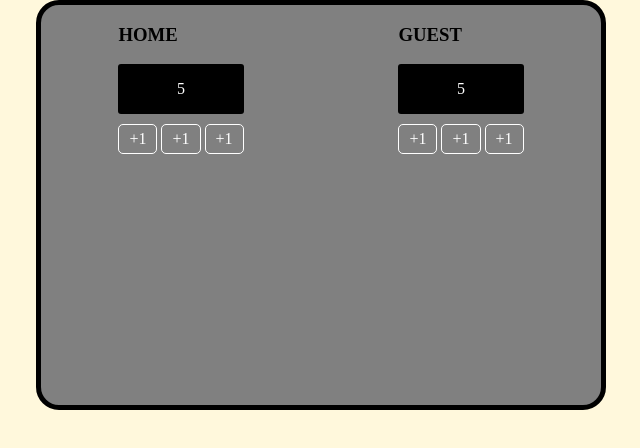
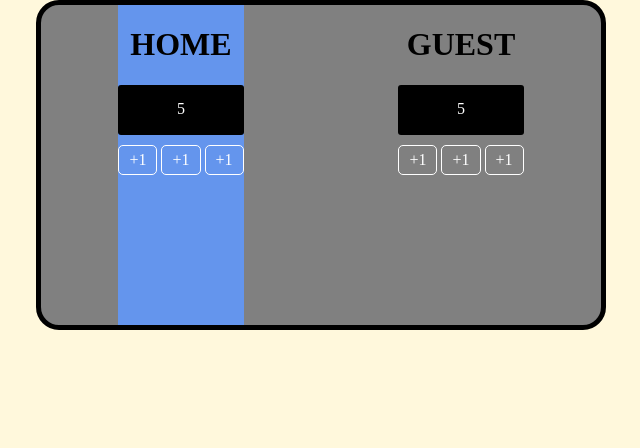
Before and after one commit to Civil-t/Basketball-Scoreboard, a website built with Vite: page index.html in a window 1280 px wide. Shown: the whole page, without its empty margins (319-959 px from the left). Built offline with nearby package versions, Linux system fonts and the light colour scheme.

Commit message:
finished designing headers

```diff
--- a/index.css
+++ b/index.css
@@ -7,7 +7,7 @@ body {
     display: flex;
     justify-content: space-around;
     background-color: grey;
-    height: 50vh;
+    height: 40vh;
     width: 70vh;
     margin: 0 auto;
     border: 5px solid black;
@@ -35,6 +35,11 @@ body {
     justify-content: center;
 
 }
+h1 {
+    align-items: center;
+    justify-content: center;
+    display: flex;
+}
 
 .btns {
     margin-top: 10px;
@@ -47,3 +52,7 @@ body {
     color: white;
     padding: 5px 10px;
 }
+
+.home {
+    background-color: cornflowerblue;
+}
--- a/index.html
+++ b/index.html
@@ -9,7 +9,7 @@
   <body>
     <div class="container">
       <div class="home">
-        <h3>HOME</h3>
+        <h1>HOME</h1>
         <div class="home-score">
           <p>5</p>
         </div>
@@ -20,7 +20,7 @@
         </div>
       </div>
       <div>
-        <h3>GUEST</h3>
+        <h1>GUEST</h1>
         <div class="guest-score">
           <p>5</p>
         </div>
```
